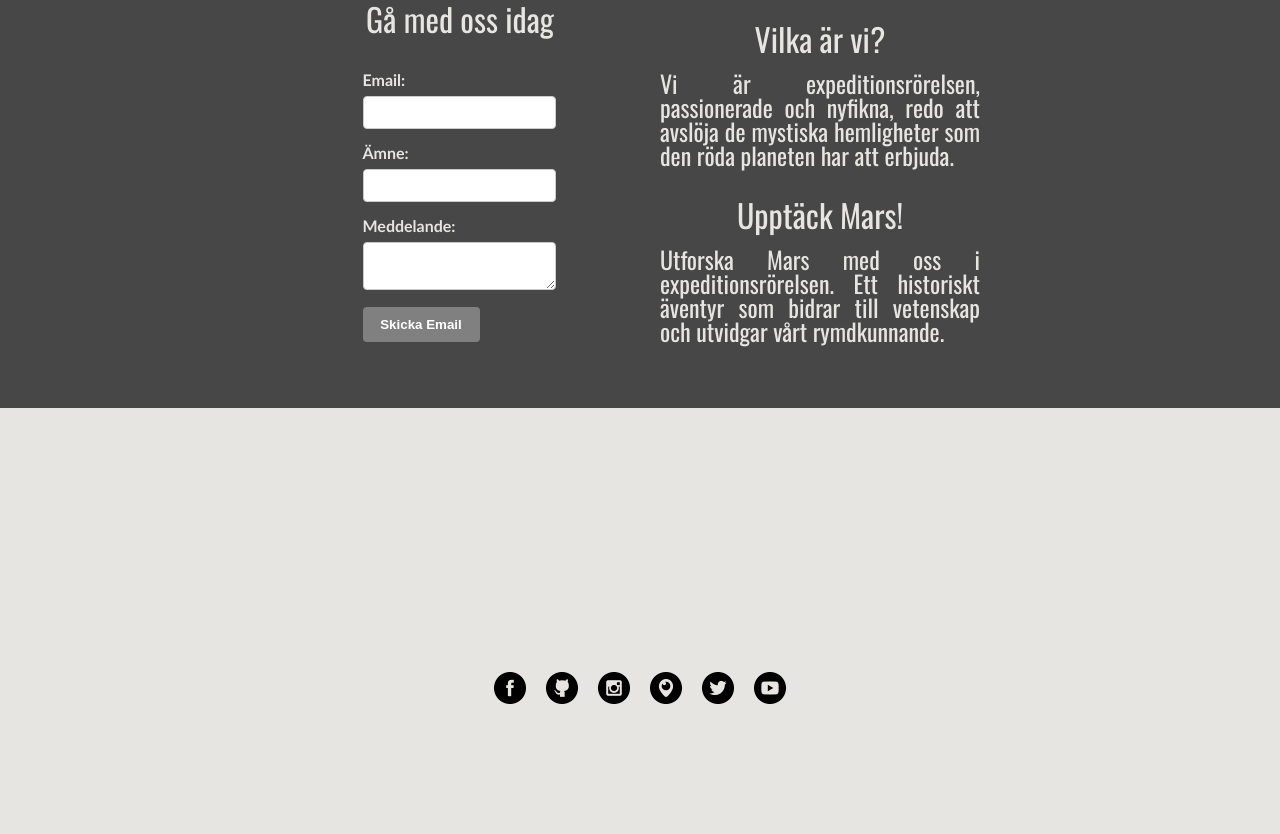
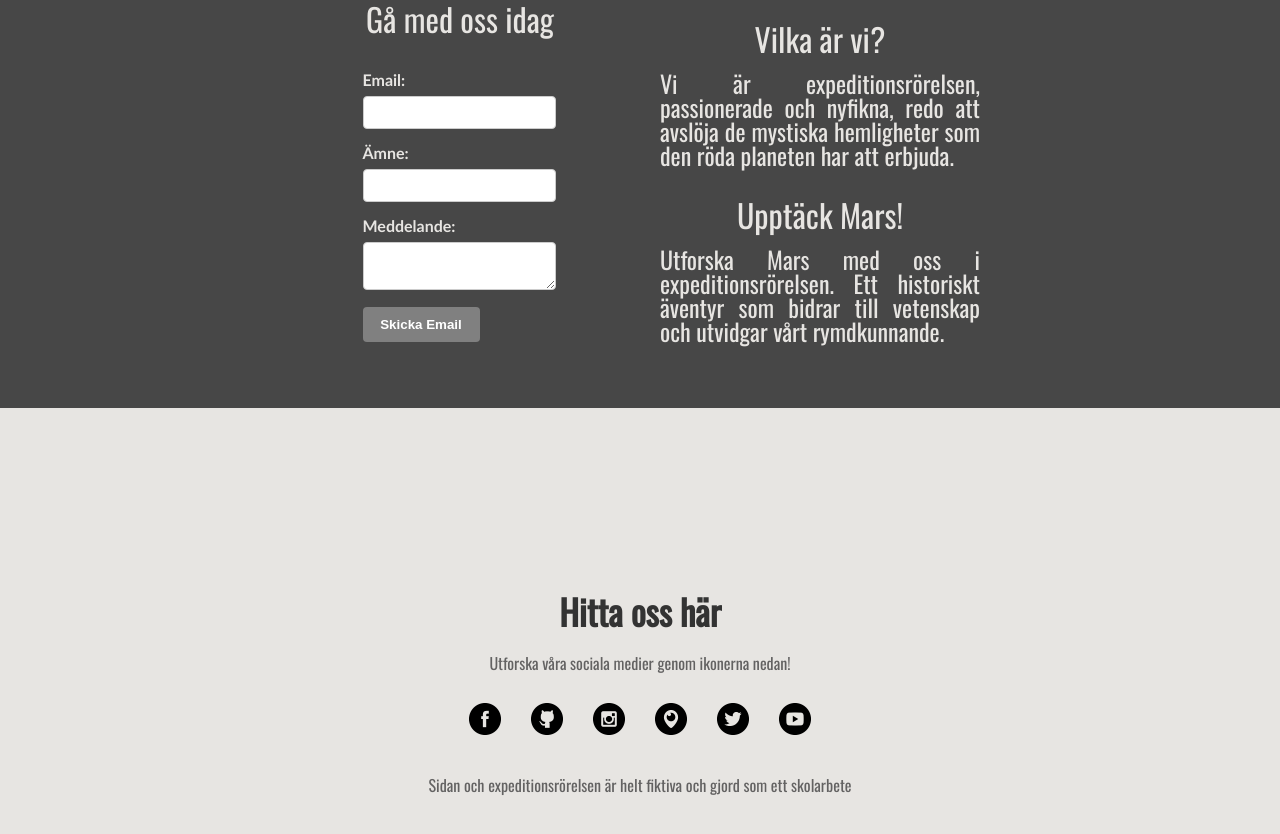
Before and after one commit to hugjar1/hugjar1, a plain HTML site: page index.html in a window 1280 px wide. Shown: the part 3374-4208 px from the top of the page. Drawn offline with nearby package versions, Linux system fonts and the light colour scheme.

Commit message:
färdig nr2

```diff
--- a/CSS/style.css
+++ b/CSS/style.css
@@ -192,7 +192,6 @@
         max-width: 100%;
         width: auto;
     }
-
     main{
         position: relative;
         background-color: #3a3a3a;
@@ -247,7 +246,6 @@
 
         margin: auto;
     }
-
     label {
         display: block;
         margin-bottom: 8px;
@@ -294,31 +292,26 @@
         height: 32px;
         background-position: -5px -5px;
     }
-
     .sprite-github {
         width: 32px;
         height: 32px;
         background-position: -47px -5px;
     }
-
     .sprite-instagram {
         width: 32px;
         height: 32px;
         background-position: -5px -47px;
     }
-
     .sprite-maps {
         width: 32px;
         height: 32px;
         background-position: -47px -47px;
     }
-
     .sprite-twitter {
         width: 32px;
         height: 32px;
         background-position: -89px -5px;
     }
-
     .sprite-youtube {
         width: 32px;
         height: 32px;
@@ -327,41 +320,52 @@
     footer {
         height: 70%;
         display: flex;
+        flex-direction: column;
         justify-content: center;
         align-items: center;
     }
-
     footer div {
         display: flex;
         justify-content: center;
         align-items: center;
+        flex-direction: row;
+        margin-bottom: 10px;
     }
     footer div .sprite {
-        margin: 0 10px;
-        /* Adjust the space between icons */
+        margin: 0 15px;
+    }
+    footer h2 {
+        color: #333;
+        margin: 10px 0;
+        /* Add vertical margin to create space */
+        font-size: 35px;
+        /* Adjust the font size for a heading appearance */
+        font-weight: bold;
+        /* Add font weight for emphasis */
     }
 
+    footer p {
+        color: #636262;
+        margin: 0 10px;
+    }
 
 
 
    @media (max-width: 967px) {
        .form p {
            font-size: 100%;
-           /* Adjust font size for smaller screens */
        }
    }
 
    @media (max-width: 479px) {
        .form p {
            font-size: 80%;
-           /* Adjust font size further for even smaller screens */
        }
    }
 
    @media (max-width: 320px) {
        .form p {
            font-size: 50%;
-           /* Adjust font size for the smallest screens */
        }
    }
    @media (max-width: 1023px) {
--- a/index.html
+++ b/index.html
@@ -106,14 +106,26 @@
         </div>
     </section>
     <footer>
+        <h2>
+            Hitta oss här
+        </h2>
+        <br>
+        <p>
+             Utforska våra sociala medier genom ikonerna nedan!
+        </p>
+        <br><br>
         <div>
-        <i class="sprite sprite-facebook"></i>
-        <i class="sprite sprite-github"></i>
-        <i class="sprite sprite-instagram"></i>
-        <i class="sprite sprite-maps"></i>
-        <i class="sprite sprite-twitter"></i>
-        <i class="sprite sprite-youtube"></i>
+            <a href="https://www.facebook.com"><i class="sprite sprite-facebook"></i></a>
+            <a href="https://www.github.com"><i class="sprite sprite-github"></i></a>
+            <a href="https://www.instagram.com"><i class="sprite sprite-instagram"></i></a>
+            <a href="https://maps.google.com"><i class="sprite sprite-maps"></i></a>
+            <a href="https://www.twitter.com"><i class="sprite sprite-twitter"></i></a>
+            <a href="https://www.youtube.com"><i class="sprite sprite-youtube"></i></a>
         </div>
+        <br><br>
+        <p>
+            Sidan och expeditionsrörelsen är helt fiktiva och gjord som ett skolarbete
+        </p>
     </footer>
     <script src="script.js"></script>
 </body>
```
